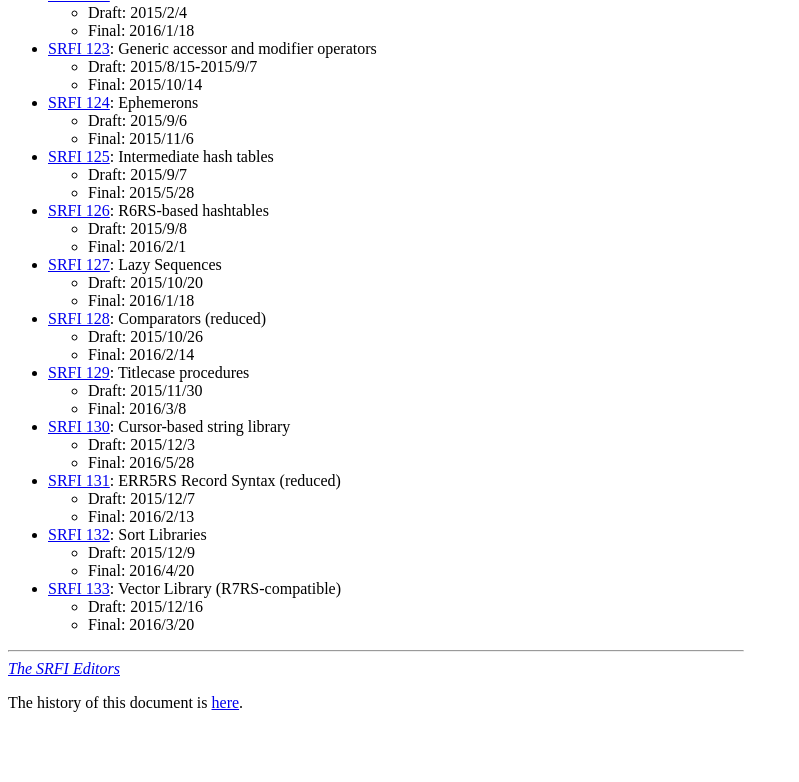
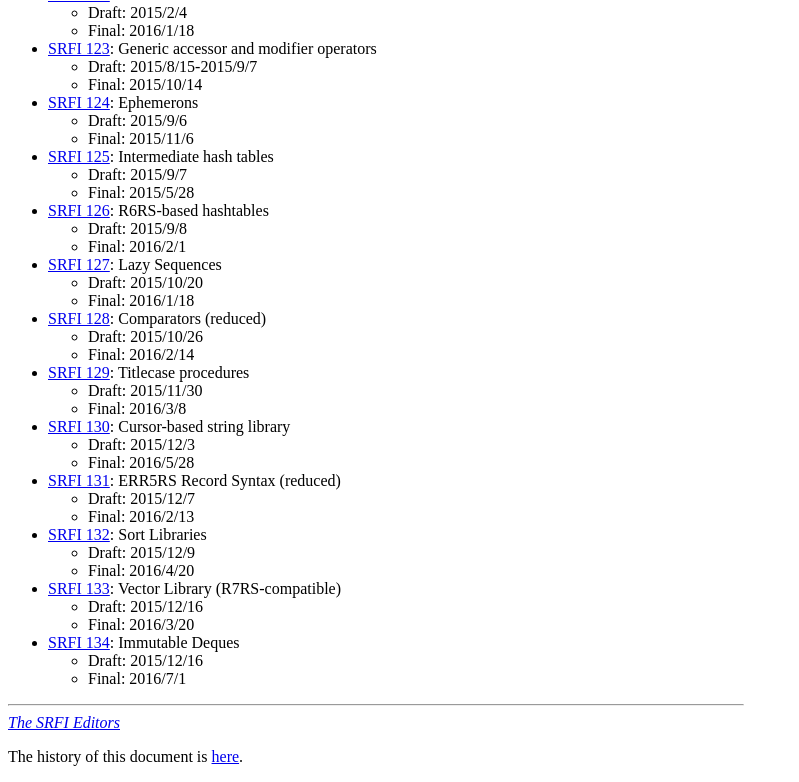
Before and after one commit to scheme-requests-for-implementation/srfi-common, a plain HTML site: page final-srfis.html in a window 1280 px wide. Shown: the part 5084-5866 px from the top of the page, without its empty margins (0-799 px from the left). Before the commit the page ends 5812 px from the top, so only its background shows below. Drawn offline with Linux system fonts and the light colour scheme.

Commit message:
Finalize SRFI 134.

```diff
--- a/final-srfis.html
+++ b/final-srfis.html
@@ -539,6 +539,11 @@
 	  <li>Draft: 2015/12/16</li>
 	  <li>Final: 2016/3/20</li>
 	</UL></LI>
+      <LI><A HREF="srfi-134/">SRFI 134</A>: Immutable Deques
+	<UL>
+	  <li>Draft: 2015/12/16</li>
+	  <li>Final: 2016/7/1</li>
+	</UL></LI>
     </UL>
 
     <hr>
```
Also changed, not shown: draft-srfis.html (+0 -5 lines), 1 other file.
